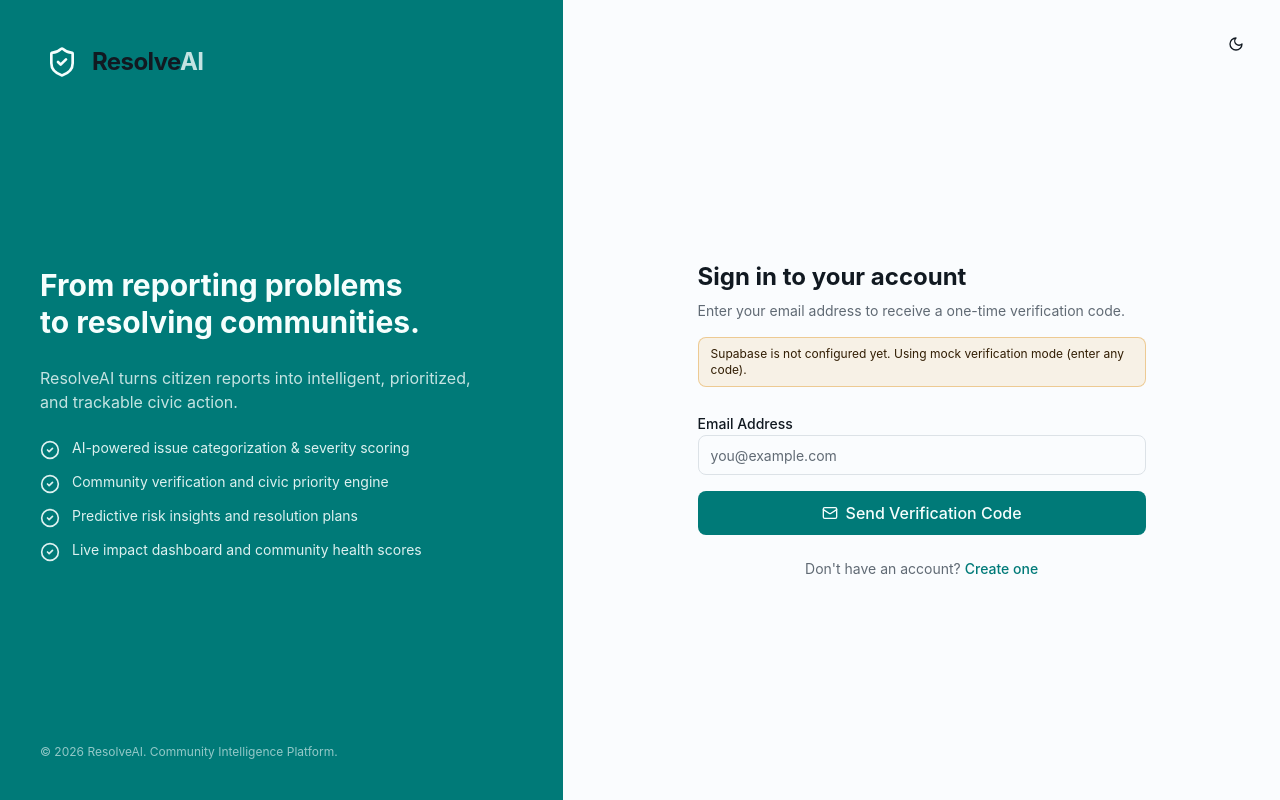
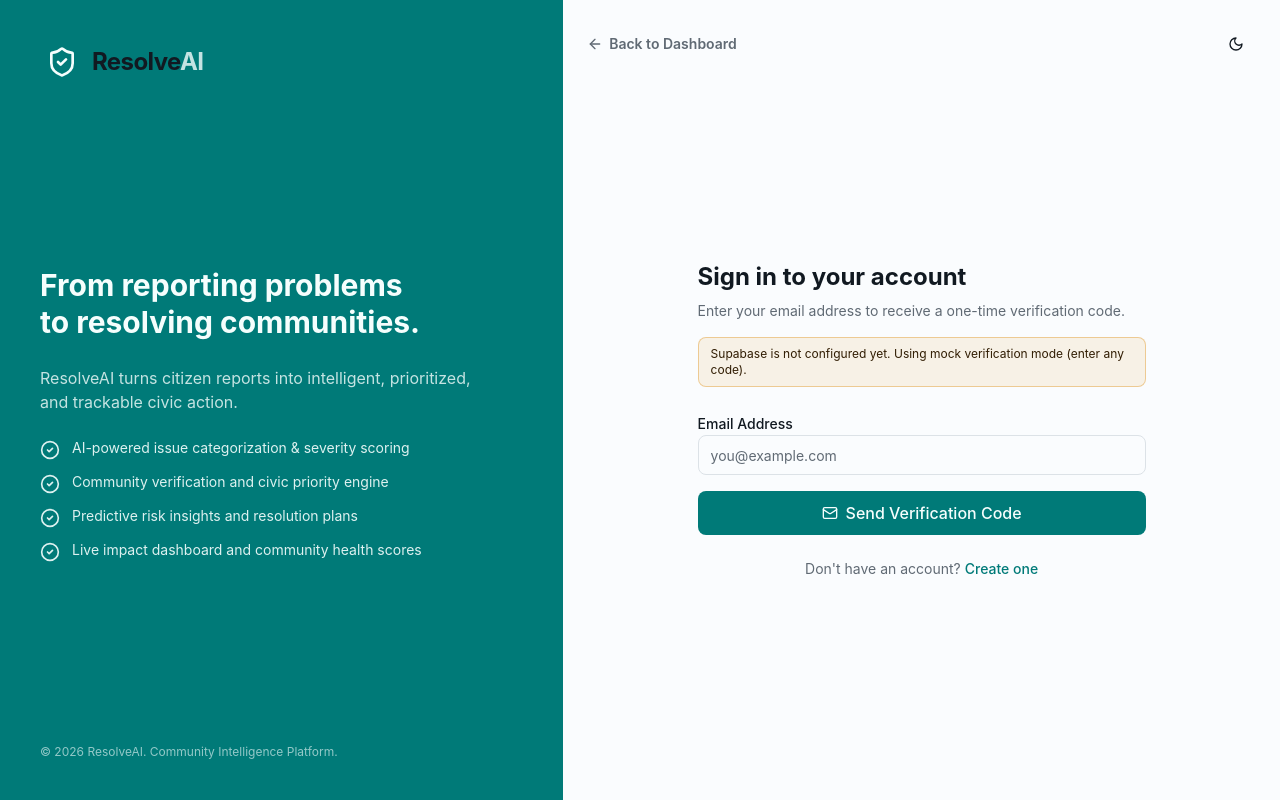
Before and after one commit to PrajaktaPare/ResolveAI, a React (Vite) app in the folder frontend/: page /login in a window 1280 px wide. Built offline with nearby package versions, Linux system fonts and the light colour scheme; no server answers.

Commit message:
feat(frontend): add Back to Dashboard navigation link to auth pages

```diff
--- a/frontend/src/layouts/AuthLayout.jsx
+++ b/frontend/src/layouts/AuthLayout.jsx
@@ -5,10 +5,10 @@
  */
 
 import { Link, Outlet } from "react-router-dom";
-import { CheckCircle2 } from "lucide-react";
+import { CheckCircle2, ArrowLeft } from "lucide-react";
 import { Logo } from "@/components/common/Logo";
 import { ThemeToggle } from "@/components/common/ThemeToggle";
-import { APP_TAGLINE } from "@/utils/constants";
+import { APP_TAGLINE, ROUTES } from "@/utils/constants";
 
 // Brand panel promotional highlight bullets
 const HIGHLIGHTS = [
@@ -57,11 +57,17 @@ export function AuthLayout({ children }) {
       {/* Main Container Form Panel */}
       <main className="flex flex-1 flex-col">
         <header className="flex items-center justify-between p-6">
-          {/* Mobil logo representation */}
-          <Link to="/" className="inline-flex lg:hidden">
-            <Logo />
+          <Link
+            to={ROUTES.DASHBOARD}
+            className="inline-flex items-center gap-1.5 text-sm font-semibold text-muted-foreground hover:text-foreground transition-colors"
+          >
+            <ArrowLeft className="size-4" />
+            Back to Dashboard
           </Link>
-          <div className="ml-auto">
+          <div className="flex items-center gap-4">
+            <Link to="/" className="inline-flex lg:hidden">
+              <Logo />
+            </Link>
             <ThemeToggle />
           </div>
         </header>
```
Also changed, not shown: 3 other files (tests, documents, lock files or other folders).
